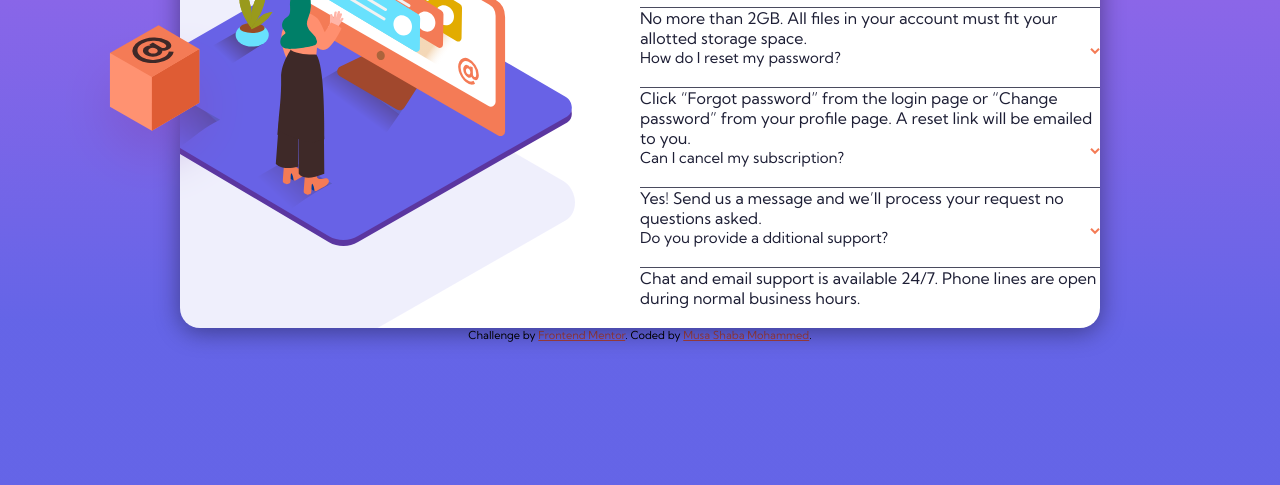
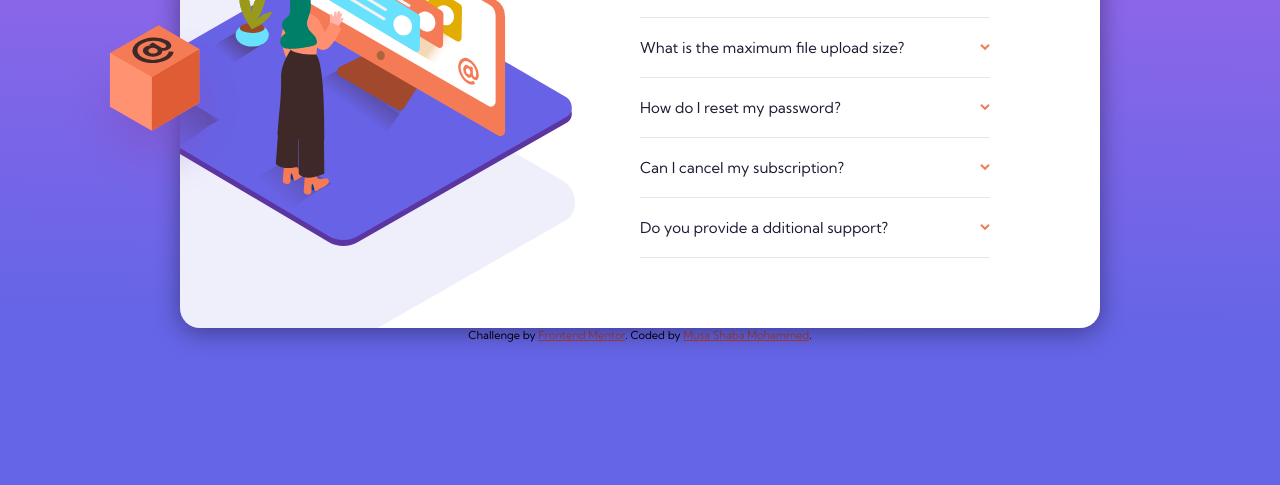
Before and after one commit to walidshaba/FAQ-Accordion--Card-, a plain HTML site: page index.html in a window 1280 px wide. Shown: the part 315-800 px from the top of the page. Drawn offline with Linux system fonts and the light colour scheme.

Commit message:
I don suffer

```diff
--- a/assets/scripts/main.js
+++ b/assets/scripts/main.js
@@ -1,7 +1,7 @@
-const questions = document.querySelector('h3');
+const faqs = document.querySelectorAll('li');
 
-function questToggle() {
-  questions.classList.toggle(active);
-}
-
-questions.addEventListener('click', questToggle);
+faqs.forEach((faqs) => {
+  faqs.addEventListener('click', () => {
+    faqs.classList.toggle('active');
+  });
+});
--- a/assets/styles/main.css
+++ b/assets/styles/main.css
@@ -90,37 +90,67 @@ section .faq {
   display: flex;
   flex-direction: column;
   width: 100%;
+  justify-content: center;
+  align-items: flex-start;
   color: var(--veryDarkDesaturatedBlue);
+  padding: 20px 0;
 }
 
 .faq h1 {
   font-size: 32px;
   text-transform: uppercase;
+  width: 100%;
+  height: 100%;
+  margin: 20px 0;
 }
 
 .faq ul {
   display: flex;
   flex-direction: column;
   list-style: none;
-  /* margin-top: 40px; */
+  width: 350px;
 }
 
 .faq ul li {
   display: flex;
   flex-direction: column;
+  cursor: pointer;
 }
 
 .faq ul li .question {
   display: flex;
   justify-content: space-between;
-  border-bottom: 1px solid hsl(237, 12%, 33%);
-  padding-bottom: 20px;
+  padding: 10px 0 0 0;
+  align-items: center;
 }
 .faq ul li .question h3 {
   font-size: 15px;
   font-weight: 400;
 }
-
+.faq ul li.active .question h3 {
+  color: red;
+}
 .faq ul li .question.active h3 {
   font-weight: 700;
 }
+.faq ul li .question svg {
+  transition: all ease-in-out 0.35s;
+}
+
+.faq ul li.active .question svg {
+  transform: rotate(180deg);
+}
+.faq ul li .answer {
+  max-height: 0;
+  overflow: hidden;
+  font-size: 12px;
+  margin: 20px 0 10px 0;
+  border-bottom: 0.4px ridge hsl(240, 5%, 91%);
+}
+.faq ul li .answer p {
+  margin-bottom: 10px;
+}
+
+.faq ul li.active .answer {
+  max-height: 46px;
+}
--- a/index.html
+++ b/index.html
@@ -54,8 +54,10 @@
                 </svg>
               </div>
               <div class="answer">
-                You can invite up to 2 additional users on the Free plan. There
-                is no limit on team members for the Premium plan.
+                <p>
+                  You can invite up to 2 additional users on the Free plan.
+                  There is no limit on team members for the Premium plan.
+                </p>
               </div>
             </li>
             <li>
@@ -72,8 +74,10 @@
                 </svg>
               </div>
               <div class="answer">
+                <p>
                   No more than 2GB. All files in your account must fit your
                   allotted storage space.
+                </p>
               </div>
             </li>
             <li>
@@ -90,8 +94,11 @@
                 </svg>
               </div>
               <div class="answer">
-                Click “Forgot password” from the login page or “Change password”
-                from your profile page. A reset link will be emailed to you.
+                <p>
+                  Click “Forgot password” from the login page or “Change
+                  password” from your profile page. A reset link will be emailed
+                  to you.
+                </p>
               </div>
             </li>
             <li>
@@ -108,8 +115,10 @@
                 </svg>
               </div>
               <div class="answer">
+                <p>
                   Yes! Send us a message and we’ll process your request no
                   questions asked.
+                </p>
               </div>
             </li>
             <li>
@@ -126,8 +135,10 @@
                 </svg>
               </div>
               <div class="answer">
+                <p>
                   Chat and email support is available 24/7. Phone lines are open
                   during normal business hours.
+                </p>
               </div>
             </li>
           </ul>
```
Lines whose indentation alone changed are shown as unchanged.
